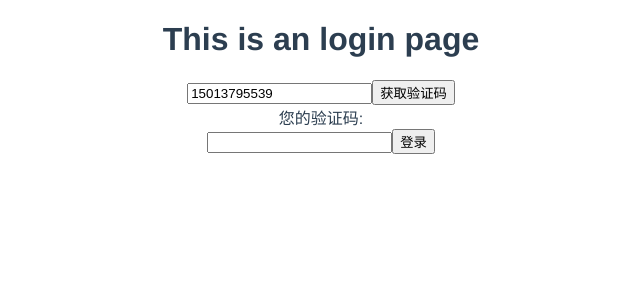
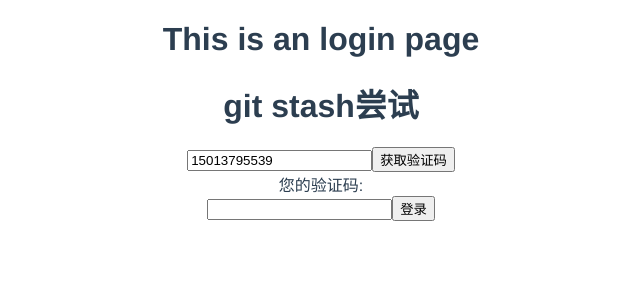
Before and after one commit to jesonlam8848/t2, a Vue app: page /#/login in a window 1280 px wide. Shown: the top 300 px of the page, without its empty margins (319-959 px from the left). Built offline with nearby package versions, Linux system fonts and the light colour scheme.

Commit message:
vscode的git尝试

```diff
--- a/src/views/login.vue
+++ b/src/views/login.vue
@@ -1,6 +1,7 @@
 <template>
   <div>
     <h1>This is an login page</h1>
+    <h1>git stash尝试</h1>
     <input type="text" v-model="phone" />
     <button @click="getSms()">获取验证码</button>
 
```
